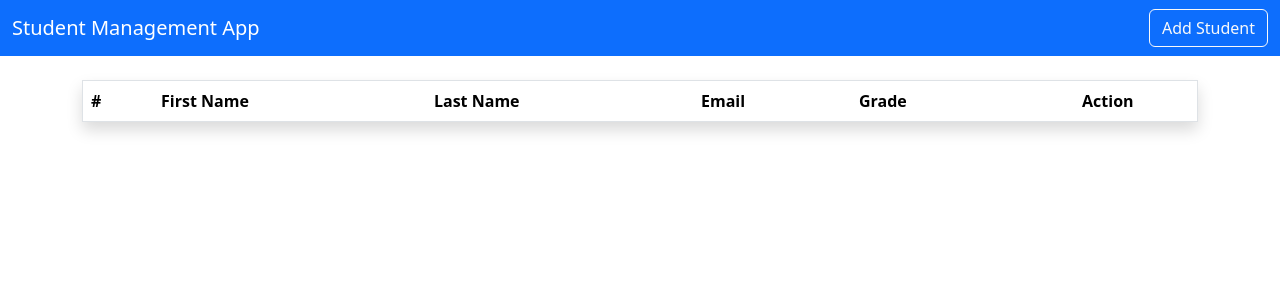
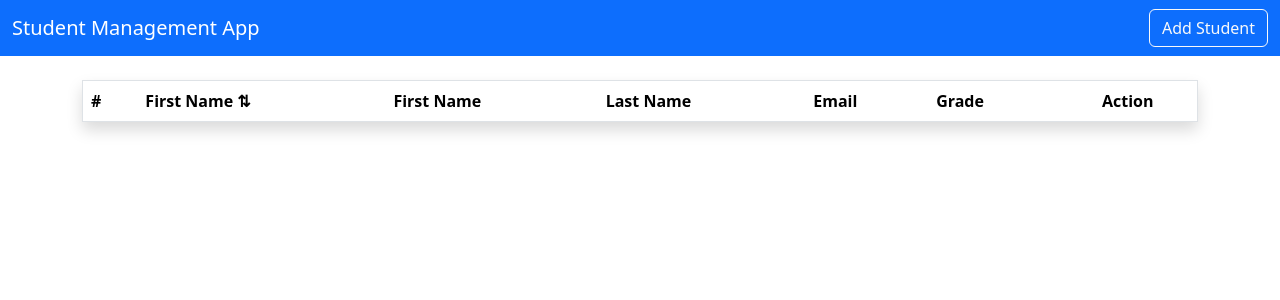
Before and after one commit to saba-calin/mpp-project, a React (Vite) app in the folder student-management-frontend/: page / in a window 1280 px wide. Shown: the top 300 px of the page. Built offline with nearby package versions, Linux system fonts and the light colour scheme.

Commit message:
before implementing the sorting

```diff
--- a/student-management-frontend/src/pages/AddUser.jsx
+++ b/student-management-frontend/src/pages/AddUser.jsx
@@ -51,7 +51,7 @@ const AddUser = () => {
                             <label htmlFor="grade" className="form-label">Grade</label>
                             <input type="number" id="grade" name="grade" className="form-control" placeholder="Grade" style={{marginBottom: "50px"}} />
 
-                            <button type="submit" className="btn btn-outline-primary">Submit</button>
+                            <button type="submit" className="btn btn-outline-primary">Add</button>
                         </form>
                     </div>
                 </div>
--- a/student-management-frontend/src/pages/Home.jsx
+++ b/student-management-frontend/src/pages/Home.jsx
@@ -14,6 +14,29 @@ const Home = () => {
         localStorage.setItem("students", JSON.stringify(newStudents));
     }
 
+
+    const [sortConfig, setSortConfig] = useState({ key: null, direction: "asc" });
+
+    const sortedStudents = [...students].sort((a, b) => {
+        if (!sortConfig.key) return 0;
+
+        const valA = a[sortConfig.key];
+        const valB = b[sortConfig.key];
+
+        if (valA < valB) return sortConfig.direction === "asc" ? -1 : 1;
+        if (valA > valB) return sortConfig.direction === "asc" ? 1 : -1;
+        return 0;
+    });
+
+    const handleSort = (key) => {
+        let direction = "asc";
+        if (sortConfig.key === key && sortConfig.direction === "asc") {
+            direction = "desc";
+        }
+        setSortConfig({ key, direction });
+    };
+
+
     return (
         <Fragment>
             <HomeNavbar />
@@ -24,6 +47,9 @@ const Home = () => {
                         <thead>
                             <tr>
                                 <th scope="col">#</th>
+                                <th scope="col" onClick={() => handleSort("first_name")} style={{ cursor: "pointer" }}>
+                                    First Name {sortConfig.key === "first_name" ? (sortConfig.direction === "asc" ? "▲" : "▼") : "⇅"}
+                                </th>
                                 <th scope="col">First Name</th>
                                 <th scope="col">Last Name</th>
                                 <th scope="col">Email</th>
```
